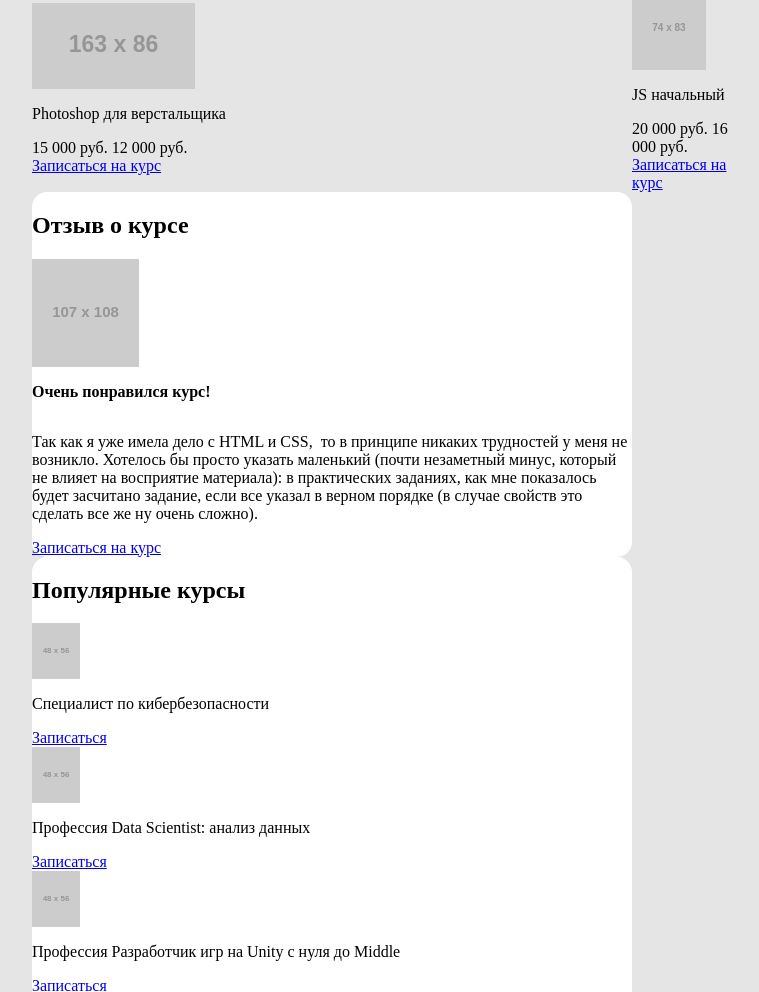
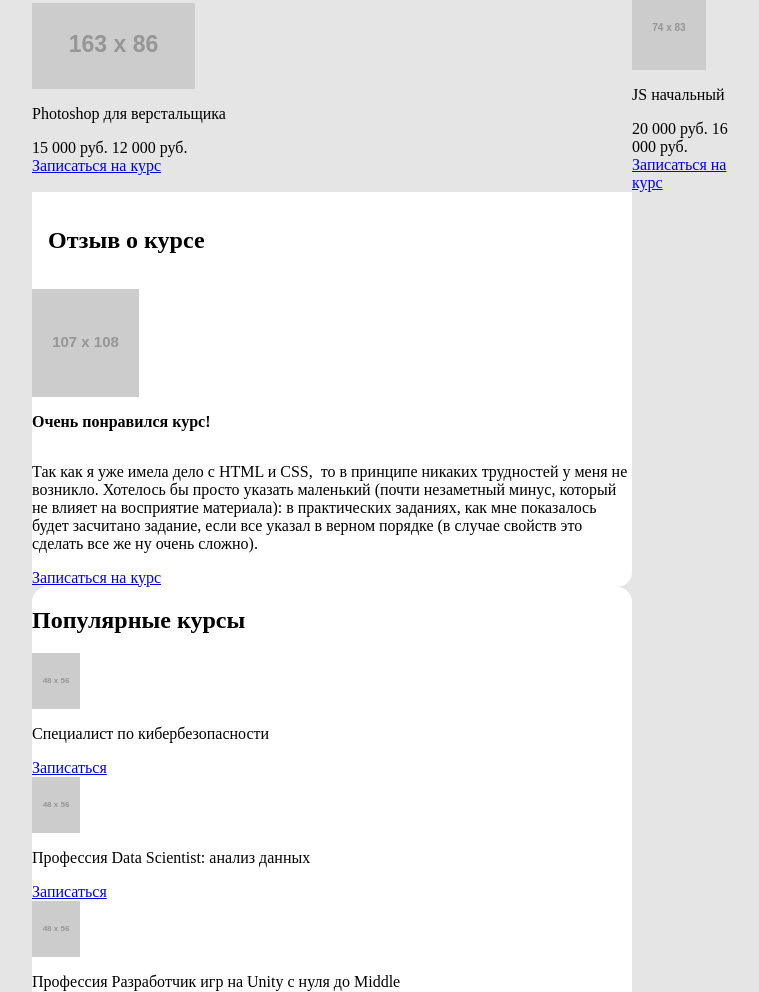
Before and after one commit to htmlacademy-email/693151-play-html-1, a plain HTML site: page 3-promo/index.html in a window 1280 px wide. Shown: the part 805-1797 px from the top of the page, without its empty margins (308-1067 px from the left). Drawn offline with Linux system fonts and the light colour scheme; placeholder pictures from the web are drawn by us.

Commit message:
правки

```diff
--- a/3-promo/index.html
+++ b/3-promo/index.html
@@ -159,11 +159,11 @@
 
                       <!--ограничительная таблица с белым фоном-->
                       <!--Блок-промо, акция-->
-                      <table cellpadding="0" cellspacing="0" class="content" align="center" style="mso-table-lspace:0pt;mso-table-rspace:0pt;border-spacing:0px;table-layout:fixed !important;width:100%;">
+                      <table cellpadding="0" cellspacing="0" class="content" align="center" style="mso-table-lspace:0pt;mso-table-rspace:0pt;border-spacing:0px;table-layout:fixed !important;width:600px;">
                         <tr>
                           <td align="center" style="padding:0;Margin:0;">
                             <table bgcolor="#ffffff" class="content-body" align="center" cellpadding="0" cellspacing="0" style="mso-table-lspace:0pt;mso-table-rspace:0pt;
-                            border-spacing:0px;background-color:#FFFFFF;width:600px;border-radius: 15px;">
+                            border-spacing:0px;background-color:#FFFFFF;width:600px;border-radius:15px;">
                               <tr>
                                 <td align="left" style="padding:0;Margin:0;">
                                   <!--[if mso]><table style="width:600px" cellpadding="0"
@@ -387,10 +387,13 @@
                 <table cellpadding="0" cellspacing="0" class="content" align="center" style="mso-table-lspace:0pt;mso-table-rspace:0pt;border-spacing:0px;table-layout:fixed !important;width:100%;">
                   <tr>
                     <td align="center" style="padding:0;Margin:0;">
-                      <table bgcolor="#ffffff" class="content-body" align="center" cellpadding="0" cellspacing="0" style="mso-table-lspace:0pt;mso-table-rspace:0pt;border-spacing:0px;background-color:#FFFFFF;width:600px;border-radius: 15px;">
+                      <table bgcolor="#ffffff" class="content-body" align="center"
+                      cellpadding="0" cellspacing="0"
+                      style="mso-table-lspace:0pt;mso-table-rspace:0pt;border-spacing:0px;background-color:#FFFFFF;width:600px;border-radius: 15px;">
 
                         <tr>
-                          <td>
+                          <td align="center" bgcolor="#FFFFFF"
+                  style="Margin:0;padding-top:15px;padding-bottom:15px;padding-left:16px;padding-right:16px;background-color:#FFFFFF;">
                             <table width="100%" cellspacing="0" cellpadding="0" border="0">
                               <tr>
                                 <td>
```
